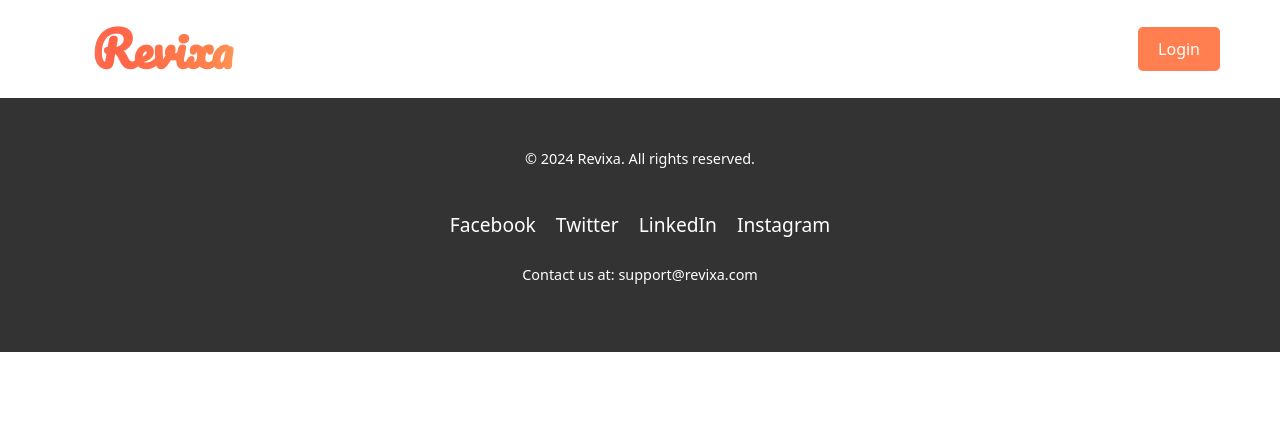
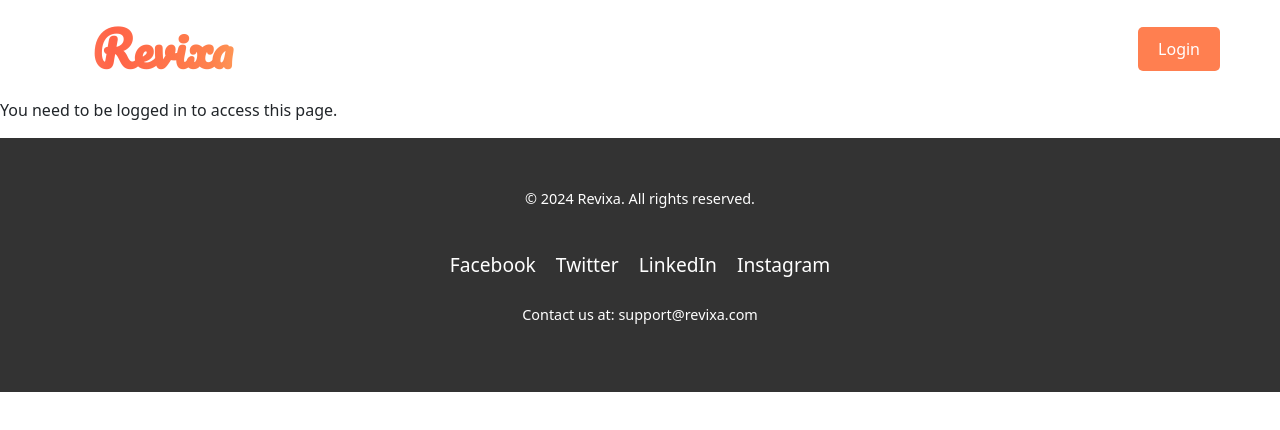
Before and after one commit to MarioLFB/Revixa-frontend, a React (Vite) app: page /account-settings in a window 1280 px wide. Shown: the top 430 px of the page. Built offline with nearby package versions, Linux system fonts and the light colour scheme; no server answers.

Commit message:
Add AccountSettings component to router

```diff
--- a/src/pages/Home/index.jsx
+++ b/src/pages/Home/index.jsx
@@ -7,6 +7,7 @@ import ReviewPosts from '../Reviews/ReviewPosts';
 import MyNavbar from '../../components/Navbar';
 import Dashboard from '../Dashboard';
 import Footer from '../../components/Footer';
+import AccountSettings from '../AccountSettings';
 
 
 
@@ -21,6 +22,7 @@ function HomeWrapper() {
         <Route path="/reviews" element={<Reviews />} /> {/* Reviews Page */}
         <Route path="/reviews/:reviewId/posts" element={<ReviewPosts />} /> {/* Show Posts in Reviews Page */}
         <Route path="/dashboard" element={<Dashboard />} /> {/* Dashboard Page */}
+        <Route path="/account-settings" element={<AccountSettings />} /> {/* Account Settings Page */}
       </Routes>
       <Footer /> {/* Footer */}
     </Router>
```
